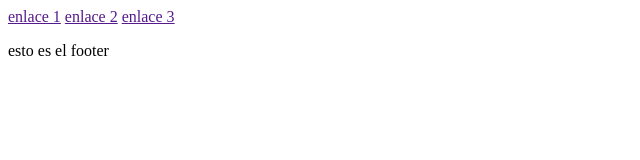
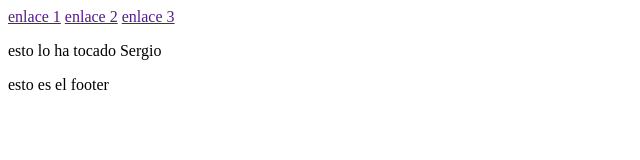
Before and after one commit to pitel86/pruebaGitASDASD, a plain HTML site: page index.html in a window 1280 px wide. Shown: the whole page, without its empty margins (0-640 px from the left). Drawn offline with Linux system fonts and the light colour scheme.

Commit message:
feat: cambios main

```diff
--- a/index.html
+++ b/index.html
@@ -16,7 +16,9 @@
             <a href="">enlace 3</a>
         </nav>
     </header>
-    <main></main>
+    <main>
+        <p>esto lo ha tocado Sergio</p>
+    </main>
     <footer>
         <p>esto es el footer</p>
     </footer>
```
